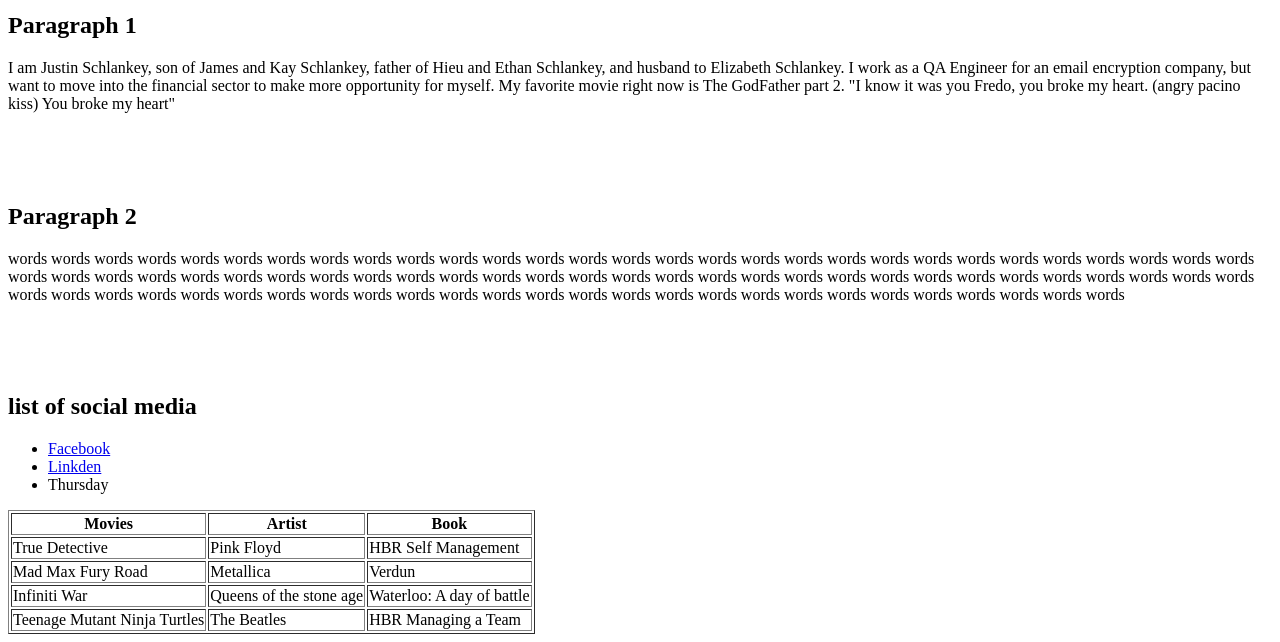
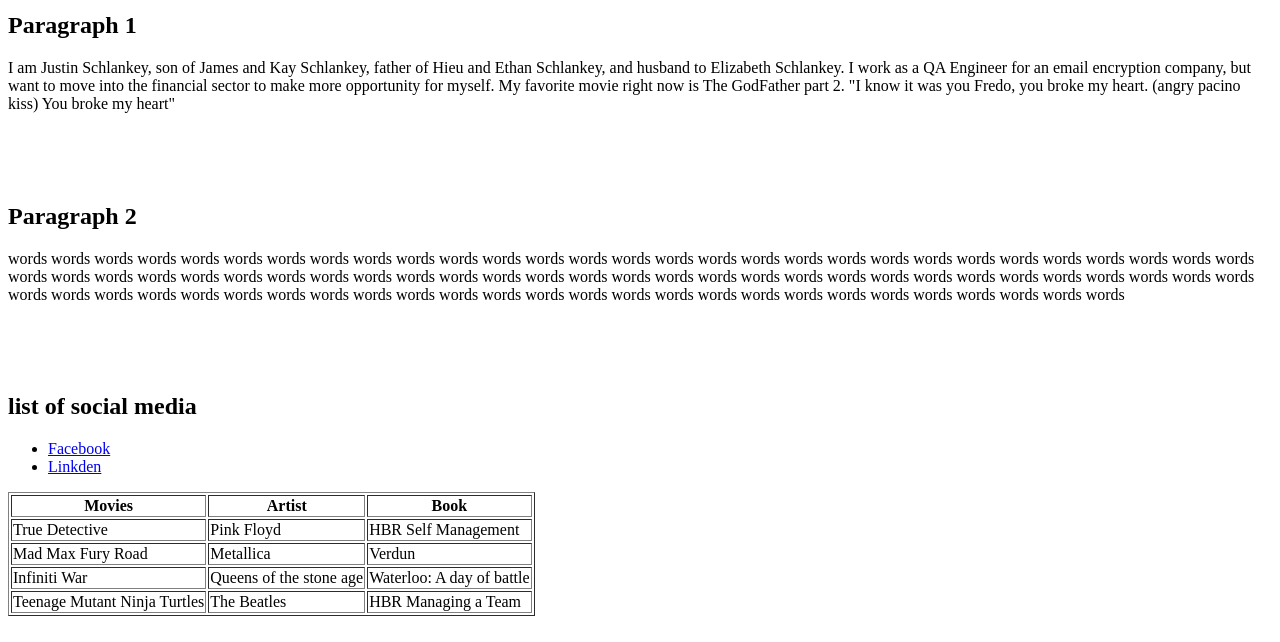
Before and after one commit to sigmanudude/justin-schlankey.github.io, a plain HTML site: page index.html in a window 1280 px wide. Shown: the part 252-894 px from the top of the page. Drawn offline with Linux system fonts and the light colour scheme.

Commit message:
anotherupdatetest

```diff
--- a/index.html
+++ b/index.html
@@ -34,7 +34,6 @@
             <ul>
                     <li><a target="_blank" href="https://developer.mozilla.org/en-US/docs/Web/HTML/Element/ul">Facebook</a></li>
                     <li><a target="_blank" href="https://developer.mozilla.org/en-US/docs/Web/HTML/Element/ul">Linkden</a></li>
-                    <li>Thursday</li>
                   </ul>
 
     </section>
```
